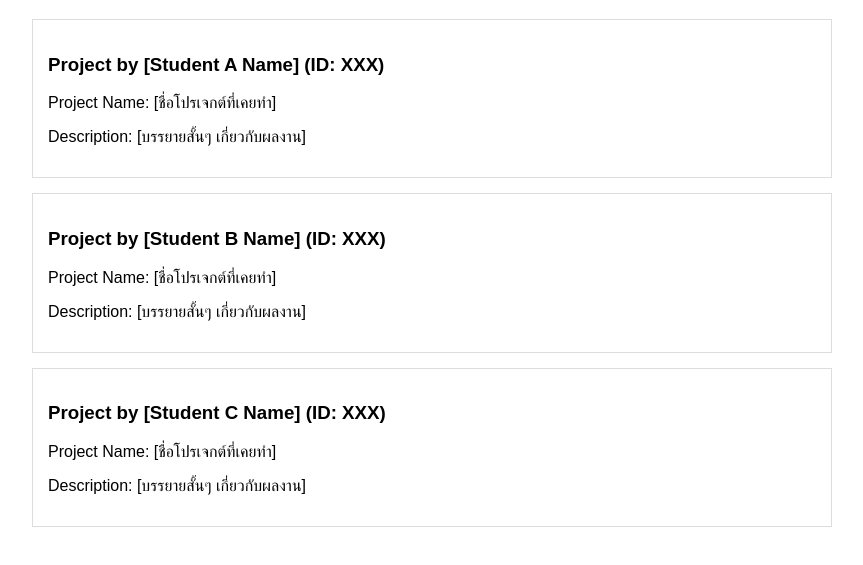
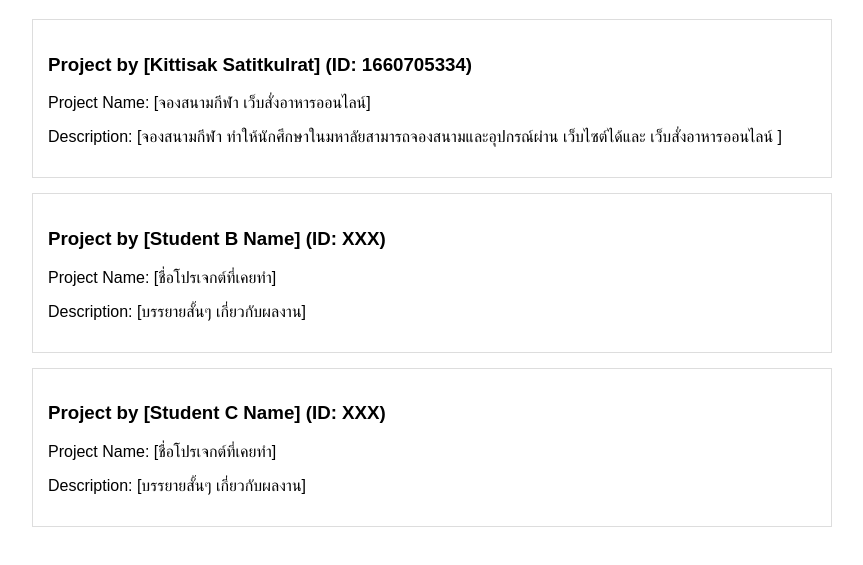
Before and after one commit to ohmzaa5187/The-Triangle-Devs, a plain HTML site: page portfolio.html in a window 1280 px wide. Shown: the part 119-684 px from the top of the page, without its empty margins (208-1071 px from the left). Drawn offline with Linux system fonts and the light colour scheme.

Commit message:
feat: update Student A profile details

```diff
--- a/portfolio.html
+++ b/portfolio.html
@@ -39,9 +39,9 @@
     <h1>Our Works</h1>
 
     <div class="project-card">
-        <h3>Project by [Student A Name] (ID: XXX)</h3>
-        <p>Project Name: [ชื่อโปรเจกต์ที่เคยทำ]</p>
-        <p>Description: [บรรยายสั้นๆ เกี่ยวกับผลงาน]</p>
+        <h3>Project by [Kittisak Satitkulrat] (ID: 1660705334)</h3>
+        <p>Project Name: [จองสนามกีฬา เว็บสั่งอาหารออนไลน์]</p>
+        <p>Description: [จองสนามกีฬา ทำให้นักศึกษาในมหาลัยสามารถจองสนามและอุปกรณ์ผ่าน เว็บไซต์ได้และ เว็บสั่งอาหารออนไลน์ ]</p>
     </div>
 
     <div class="project-card">
```
Also changed, not shown: about.html (+3 -3 lines), index.html (+1 -1 lines).
